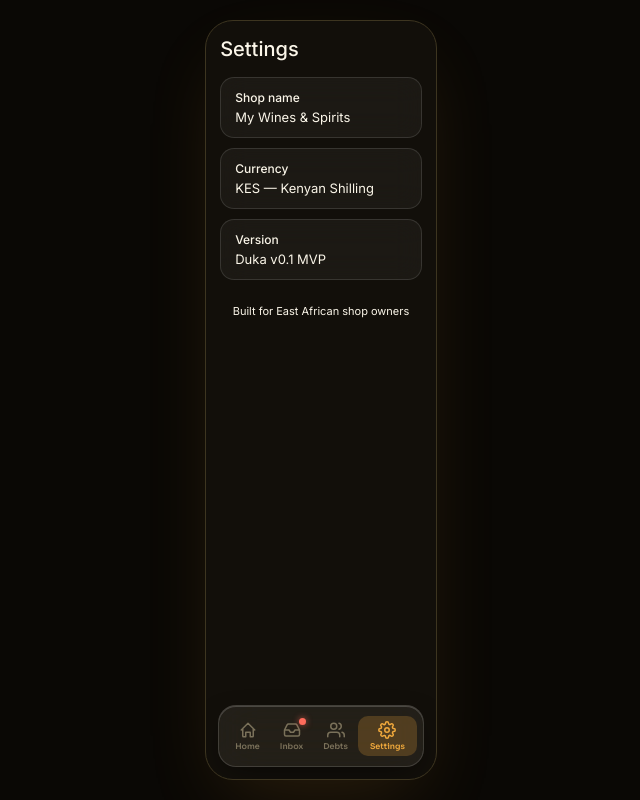
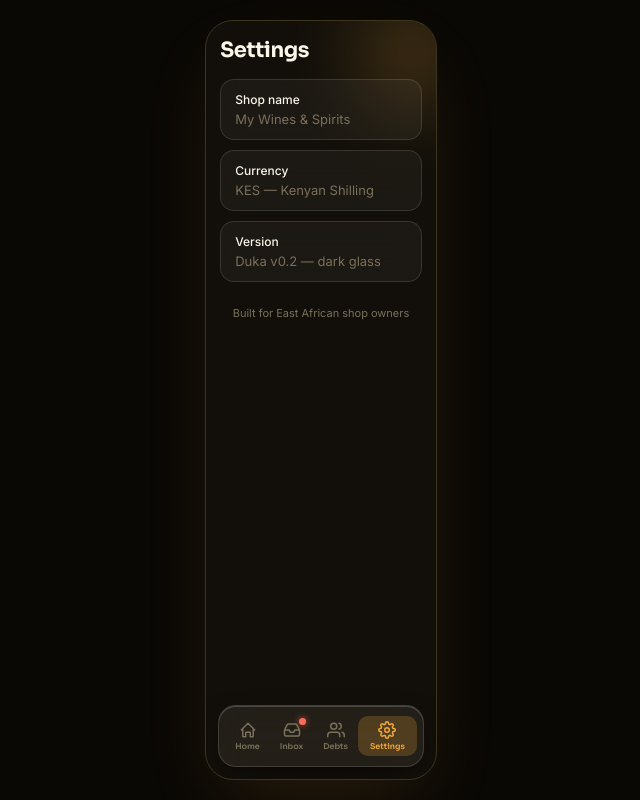
Before and after one commit to bred9702-svg/duka-app, a React (Vite) app: page /settings in a window 1280 px wide. Shown: the whole page, without its empty margins (319-959 px from the left). Built offline with nearby package versions, Linux system fonts and the light colour scheme.

Commit message:
Refactor SettingsScreen layout and update content

```diff
--- a/src/screens/SettingsScreen.jsx
+++ b/src/screens/SettingsScreen.jsx
@@ -2,28 +2,45 @@ import Card from '../components/ui/Card'
 
 export default function SettingsScreen() {
   return (
-    <div style={{ flex: 1, overflowY: 'auto', padding: '16px 14px 8px' }}>
-      <h1 style={{ fontSize: 20, fontWeight: 500, marginBottom: 16 }}>Settings</h1>
+    <div style={{ flex: 1, overflowY: 'auto', padding: '16px 14px 8px', position: 'relative' }}>
+      <div
+        className="bg-blob"
+        style={{ width: 120, height: 120, top: -20, right: -30, background: 'rgba(240,169,61,0.18)' }}
+      />
+
+      <div style={{ position: 'relative', zIndex: 1 }}>
+        <h1
+          style={{
+            fontFamily: 'var(--font-display)',
+            fontSize: 21,
+            fontWeight: 700,
+            color: 'var(--text-hi)',
+            letterSpacing: '-0.02em',
+            marginBottom: 16,
+          }}
+        >
+          Settings
+        </h1>
 
         <Card style={{ marginBottom: 10 }}>
-        <p style={{ fontSize: 12, fontWeight: 500, marginBottom: 4 }}>Shop name</p>
-        <p style={{ fontSize: 13, color: 'var(--text-secondary)' }}>My Wines &amp; Spirits</p>
+          <p style={{ fontSize: 12, fontWeight: 500, color: 'var(--text-hi)', marginBottom: 4 }}>Shop name</p>
+          <p style={{ fontSize: 13, color: 'var(--text-low)' }}>My Wines &amp; Spirits</p>
         </Card>
 
         <Card style={{ marginBottom: 10 }}>
-        <p style={{ fontSize: 12, fontWeight: 500, marginBottom: 4 }}>Currency</p>
-        <p style={{ fontSize: 13, color: 'var(--text-secondary)' }}>KES — Kenyan Shilling</p>
+          <p style={{ fontSize: 12, fontWeight: 500, color: 'var(--text-hi)', marginBottom: 4 }}>Currency</p>
+          <p style={{ fontSize: 13, color: 'var(--text-low)' }}>KES — Kenyan Shilling</p>
         </Card>
 
         <Card style={{ marginBottom: 10 }}>
-        <p style={{ fontSize: 12, fontWeight: 500, marginBottom: 4 }}>Version</p>
-        <p style={{ fontSize: 13, color: 'var(--text-secondary)' }}>Duka v0.1 MVP</p>
+          <p style={{ fontSize: 12, fontWeight: 500, color: 'var(--text-hi)', marginBottom: 4 }}>Version</p>
+          <p style={{ fontSize: 13, color: 'var(--text-low)' }}>Duka v0.2 — dark glass</p>
         </Card>
 
         <p
           style={{
             fontSize: 11,
-          color: 'var(--text-secondary)',
+            color: 'var(--text-low)',
             textAlign: 'center',
             marginTop: 24,
           }}
@@ -31,5 +48,6 @@ export default function SettingsScreen() {
           Built for East African shop owners
         </p>
       </div>
+    </div>
   )
 }
```
Lines whose indentation alone changed are shown as unchanged.
